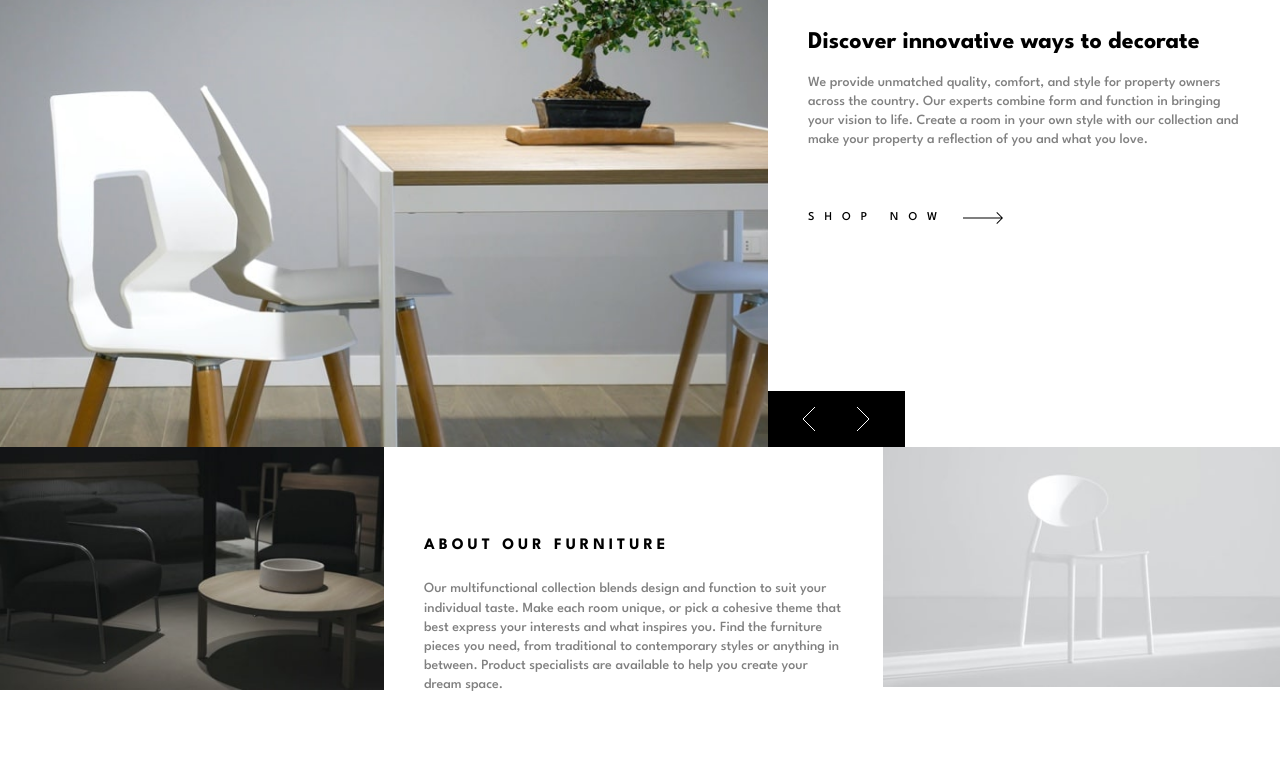
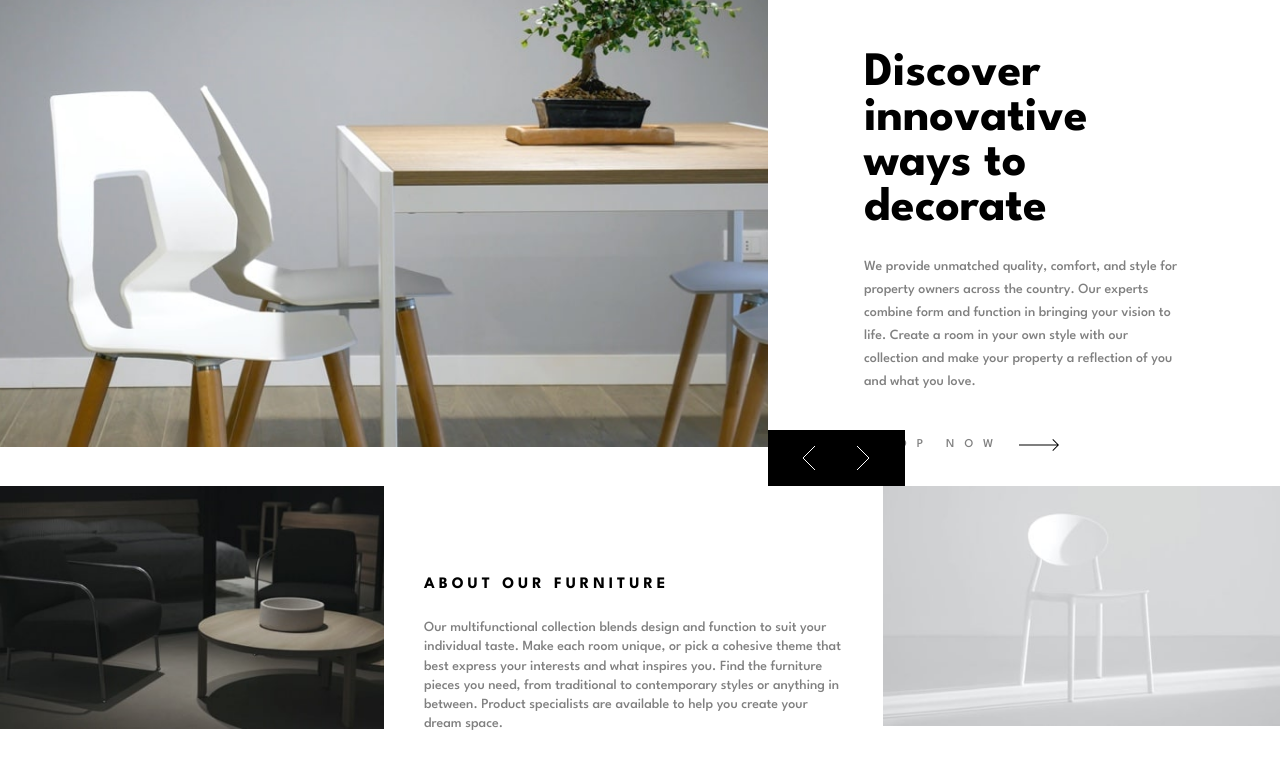
Before and after one commit to Aimanosi/room-web-aimanosi, a plain HTML site: page index.html in a window 1280 px wide. Shown: the part 53-822 px from the top of the page. Drawn offline with Linux system fonts and the light colour scheme.

Commit message:
updated desktop

```diff
--- a/style.css
+++ b/style.css
@@ -103,6 +103,27 @@ p {
     grid-template-columns: 30% 39% 31%;
   }
 
+  .first-test {
+    padding-left: 6rem;
+    padding-right: 6rem;
+  }
+
+  .first-test h1 {
+    font-size: 3rem;
+    margin-bottom: 1.5rem;
+    padding: 0;
+  }
+
+  .first-test p {
+    line-height: 23px;
+  }
+
+  .shop-now {
+    padding: 2rem 6rem;
+    font-size: 12px;
+    color: gray;
+  }
+
   #arrow-icons {
     display: none;
   }
```
